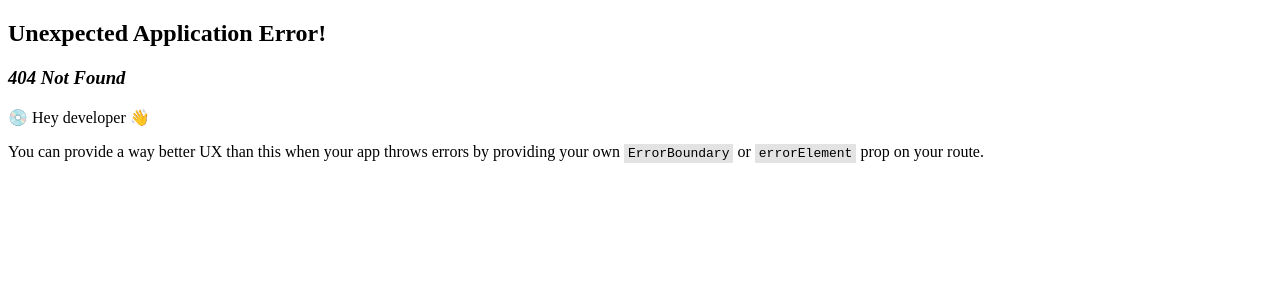
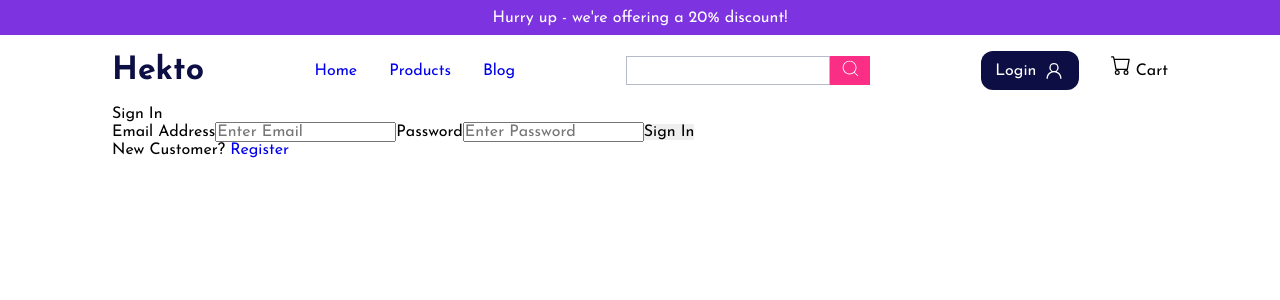
Before and after one commit to EleneQ/Hekto---eCommerce-Store, a React (Create React App) app in the folder client/: page /login in a window 1280 px wide. Before the commit this address had no page. Shown: the top 300 px of the page. Built offline with nearby package versions, Linux system fonts and the light colour scheme.

Commit message:
added frontend authentication

```diff
--- a/client/src/components/Navbar.jsx
+++ b/client/src/components/Navbar.jsx
@@ -13,6 +13,10 @@ import {
   SearchButton,
   LoginButton,
 } from "./styles/Navbar.styled";
+import { useSelector, useDispatch } from "react-redux";
+import { useLogoutMutation } from "../slices/usersApiSlice";
+import { logout } from "../slices/authSlice";
+import NavDropdown from "./NavDropdown";
 
 const navLinks = [
   { name: "Home", link: "/" },
@@ -21,6 +25,23 @@ const navLinks = [
 ];
 
 const Navbar = () => {
+  const { userInfo } = useSelector((state) => state.auth);
+
+  const dispatch = useDispatch();
+  const navigate = useNavigate();
+
+  const [logoutApiCall] = useLogoutMutation();
+
+  const logoutHandler = async () => {
+    try {
+      await logoutApiCall().unwrap();
+      dispatch(logout());
+      navigate("/login");
+    } catch (err) {
+      console.log(err);
+    }
+  };
+
   return (
     <NavbarStyled>
       <Container className="container">
@@ -47,11 +68,18 @@ const Navbar = () => {
           </SearchButton>
         </SearchForm>
         <div>
-          <Link to="/login">
-            <LoginButton>
-              Login <GoPerson size={"1.25rem"} />
-            </LoginButton>
-          </Link>
+          {userInfo ? (
+            <NavDropdown title={userInfo.name}>
+              <Link to="/profile">Profile</Link>
+              <button onClick={logoutHandler}>Logout</button>
+            </NavDropdown>
+          ) : (
+            <Link to="/login">
+              <LoginButton>
+                Login <GoPerson size={"1.25rem"} />
+              </LoginButton>
+            </Link>
+          )}
 
           <Link
             to="/cart"
@@ -68,5 +96,4 @@ const Navbar = () => {
     </NavbarStyled>
   );
 };
-
 export default Navbar;
--- /dev/null
+++ b/client/src/constants.js
@@ -0,0 +1,5 @@
+export const BASE_URL = "/";
+export const PRODUCTS_URL = "/api/products";
+export const USERS_URL = "/api/users";
+export const ORDERS_URL = "/api/order";
+export const STRIPE_URL = "/api/config/stripe";
--- a/client/src/index.js
+++ b/client/src/index.js
@@ -7,14 +7,18 @@ import {
   Route,
   RouterProvider,
 } from "react-router-dom";
+import { Provider } from "react-redux";
+import store from "./store";
 
 import HomePage from "./pages/Home/HomePage";
+import LoginPage from "./pages/Login/LoginPage";
 
 //allows child routes
 const router = createBrowserRouter(
   createRoutesFromElements(
     <Route path="/" element={<App />}>
       <Route index={true} element={<HomePage />} />
+      <Route path="/login" element={<LoginPage />} />
     </Route>
   )
 );
@@ -22,6 +26,8 @@ const router = createBrowserRouter(
 const root = ReactDOM.createRoot(document.getElementById("root"));
 root.render(
   <React.StrictMode>
-    <RouterProvider router={router} />
+    <Provider store={store}>
+      <RouterProvider router={router} />
+    </Provider>
   </React.StrictMode>
 );
--- /dev/null
+++ b/client/src/pages/Login/LoginForm.jsx
@@ -0,0 +1,94 @@
+import { useState, useEffect } from "react";
+import { Link, useLocation, useNavigate } from "react-router-dom";
+import { useDispatch, useSelector } from "react-redux";
+import { toast } from "react-toastify";
+import Loader from "../../components/Loader";
+import { useLoginMutation } from "../../slices/usersApiSlice";
+import { setCredentials } from "../../slices/authSlice";
+import Container from "../../components/styles/Container.styled";
+
+const LoginForm = () => {
+  const [email, setEmail] = useState("");
+  const [password, setPassword] = useState("");
+
+  const dispatch = useDispatch();
+  const navigate = useNavigate();
+
+  const [login, { isLoading }] = useLoginMutation();
+
+  const { userInfo } = useSelector((state) => state.auth);
+
+  const { search } = useLocation();
+  const searchParams = new URLSearchParams(search);
+  const redirect = searchParams.get("redirect") || "/";
+
+  /*
+    if the userInfo exists in the state, then the user's logged in and should be redirecred to whatever redirect's value is
+  */
+  useEffect(() => {
+    if (userInfo) {
+      navigate(redirect);
+    }
+  }, [userInfo, redirect, navigate]);
+
+  const submitHandler = async (e) => {
+    e.preventDefault();
+    try {
+      const res = await login({ email, password }).unwrap();
+      dispatch(setCredentials({ ...res }));
+
+      navigate(redirect);
+    } catch (err) {
+      toast.error(err?.data?.message || err.error);
+    }
+  };
+
+  return (
+    <section>
+      <Container>
+        <h1>Sign In</h1>
+
+        <form onSubmit={submitHandler}>
+          <label htmlFor="email">
+            Email Address
+            <input
+              id="email"
+              type="email"
+              name="email"
+              placeholder="Enter Email"
+              value={email}
+              onChange={(e) =>
+                setEmail(e.target.value)
+              }
+            />
+          </label>
+          <label htmlFor="password">
+            Password
+            <input
+              id="password"
+              type="password"
+              name="password"
+              placeholder="Enter Password"
+              value={password}
+              onChange={(e) =>
+                setPassword(e.target.value)
+              }
+              autoComplete="on"
+            />
+          </label>
+          <button>Sign In</button>
+
+          {isLoading && <Loader />}
+        </form>
+
+        <p>
+          New Customer?{" "}
+          <Link to={redirect ? `/register?redirect=${redirect}` : "/register"}>
+            Register
+          </Link>
+        </p>
+      </Container>
+    </section>
+  );
+};
+export default LoginForm;
--- /dev/null
+++ b/client/src/pages/Login/LoginPage.jsx
@@ -0,0 +1,10 @@
+import LoginForm from "./LoginForm";
+
+const LoginPage = () => {
+  return (
+    <>
+      <LoginForm />
+    </>
+  );
+};
+export default LoginPage;
--- /dev/null
+++ b/client/src/slices/apiSlice.js
@@ -0,0 +1,11 @@
+import { createApi, fetchBaseQuery } from "@reduxjs/toolkit/query/react";
+import { BASE_URL } from "../constants";
+
+const baseQuery = fetchBaseQuery({ baseUrl: BASE_URL });
+
+//parent of other api slices
+export const apiSlice = createApi({
+  baseQuery,
+  tagTypes: ["Product", "Order", "User"], //the types of fetched data
+  endpoints: (builder) => ({}),
+});
--- /dev/null
+++ b/client/src/slices/authSlice.js
@@ -0,0 +1,27 @@
+import { createSlice } from "@reduxjs/toolkit";
+
+//set user credentials in local storage and remove them
+
+const storedUserInfo = localStorage.getItem("userInfo");
+const initialState = {
+  userInfo: storedUserInfo ? JSON.parse(storedUserInfo) : null,
+};
+
+const authSlice = createSlice({
+  name: "auth",
+  initialState,
+  reducers: {
+    setCredentials: (state, action) => {
+      state.userInfo = action.payload;
+      localStorage.setItem("userInfo", JSON.stringify(action.payload));
+    },
+    logout: (state) => {
+      state.userInfo = null;
+      localStorage.removeItem("userInfo");
+    },
+  },
+});
+
+export const { setCredentials, logout } = authSlice.actions;
+
+export default authSlice.reducer;
--- /dev/null
+++ b/client/src/slices/usersApiSlice.js
@@ -0,0 +1,42 @@
+import { USERS_URL } from "../constants";
+import { apiSlice } from "./apiSlice";
+
+export const usersApiSlice = apiSlice.injectEndpoints({
+  endpoints: (builder) => ({
+    //UserInfo - returned from server, LoginData - sent to server
+    login: builder.mutation({
+      query: (data) => ({
+        url: `${USERS_URL}/auth`,
+        method: "POST",
+        body: data,
+      }),
+    }),
+    register: builder.mutation({
+      query: (data) => ({
+        url: `${USERS_URL}`,
+        method: "POST",
+        body: data,
+      }),
+    }),
+    logout: builder.mutation({
+      query: () => ({
+        url: `${USERS_URL}/logout`,
+        method: "POST",
+      }),
+    }),
+    profile: builder.mutation({
+      query: (data) => ({
+        url: `${USERS_URL}/profile`,
+        method: "PUT",
+        body: data,
+      }),
+    }),
+  }),
+});
+
+export const {
+  useLoginMutation,
+  useLogoutMutation,
+  useRegisterMutation,
+  useProfileMutation,
+} = usersApiSlice;
--- /dev/null
+++ b/client/src/store.js
@@ -0,0 +1,15 @@
+import { configureStore } from "@reduxjs/toolkit";
+import { apiSlice } from "./slices/apiSlice";
+import authSliceReducer from "./slices/authSlice";
+
+const store = configureStore({
+  reducer: {
+    [apiSlice.reducerPath]: apiSlice.reducer,
+    auth: authSliceReducer,
+  },
+  middleware: (getDefaultMiddleware) =>
+    getDefaultMiddleware().concat(apiSlice.middleware),
+  devTools: true,
+});
+
+export default store;
```
